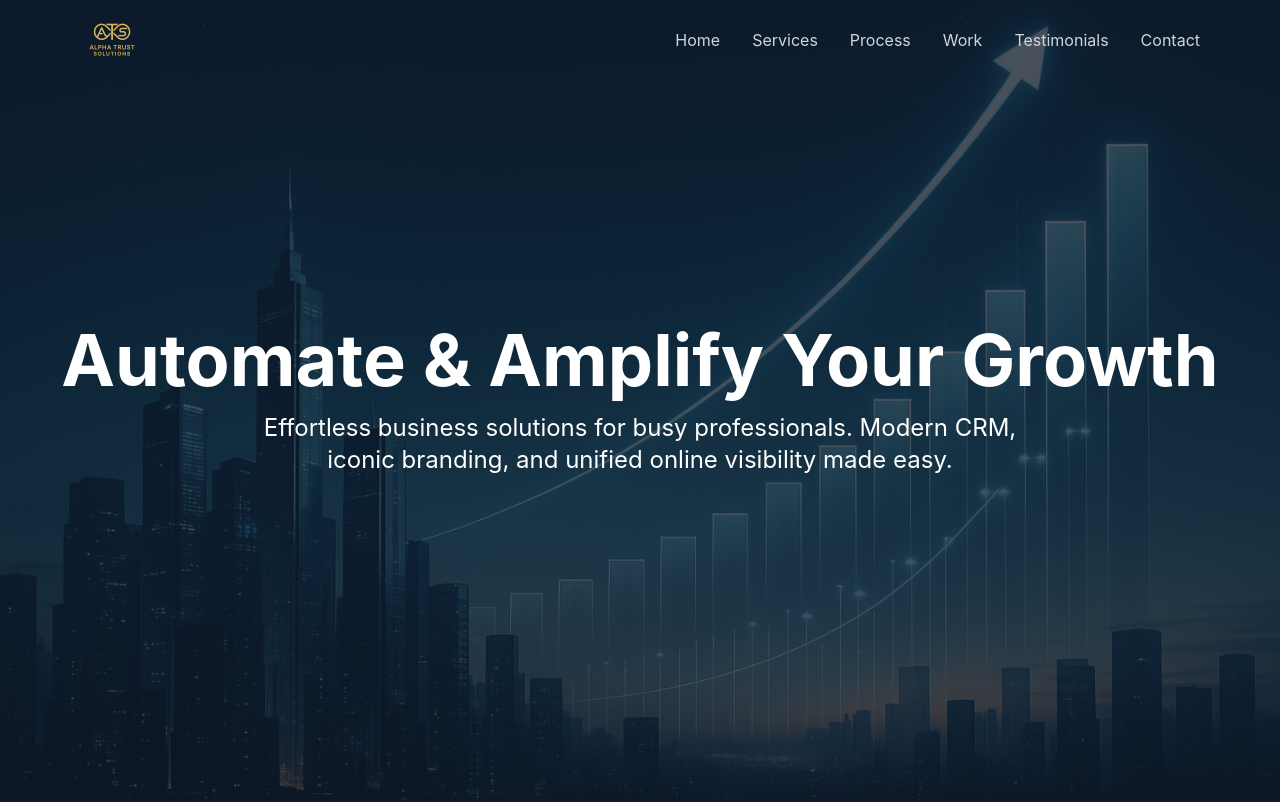
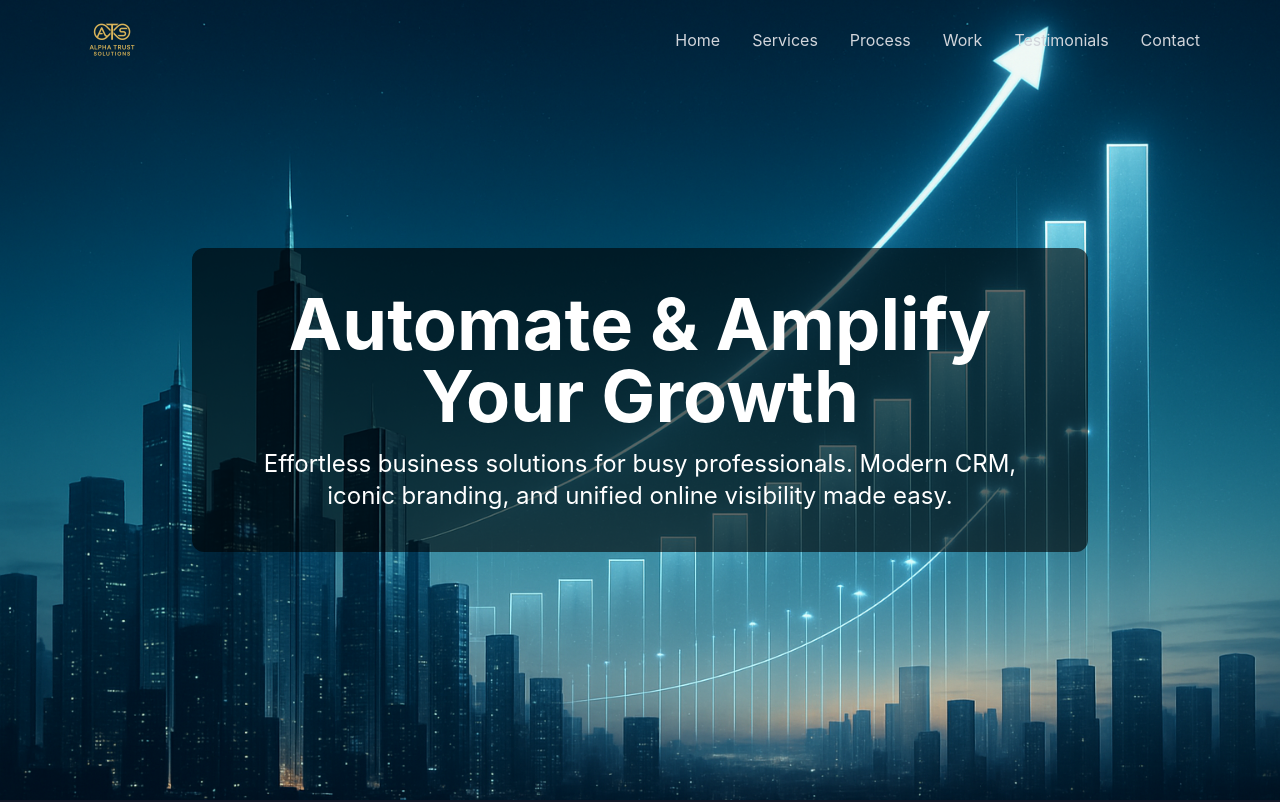
Before and after one commit to lerskytech/ATS-Final, a React (Vite) app: page / in a window 1280 px wide. Shown: the top 802 px of the page. Built offline with nearby package versions, Linux system fonts and the light colour scheme; the HTML template or start-up script is replaced by a standard one.

Commit message:
feat: Add transparent container around hero text

```diff
--- a/src/components/Hero.tsx
+++ b/src/components/Hero.tsx
@@ -8,8 +8,8 @@ const Hero = () => {
       className="relative w-full h-screen mx-auto flex items-center justify-center text-white bg-cover bg-center"
       style={{ backgroundImage: `url(${HeroImage})` }}
     >
-      <div className="absolute inset-0 bg-gray-900 opacity-75"></div>
-      <div className="relative z-10 text-center px-4">
+      {/* This container wraps the text and provides the transparent background */}
+      <div className="relative z-10 text-center bg-black bg-opacity-60 p-10 rounded-xl max-w-4xl mx-auto">
         <motion.div
           initial={{ opacity: 0, y: -50 }}
           animate={{ opacity: 1, y: 0 }}
```
